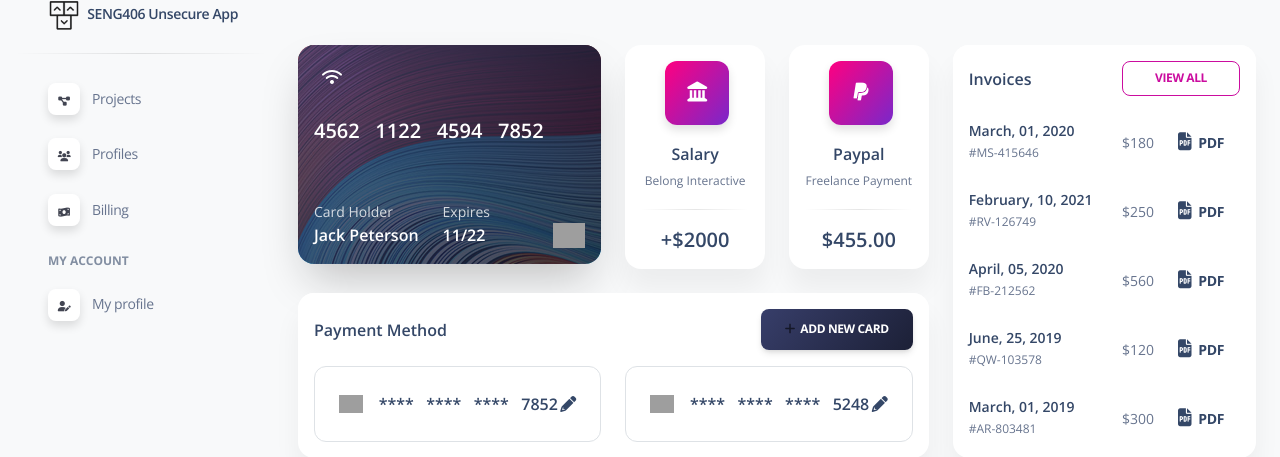
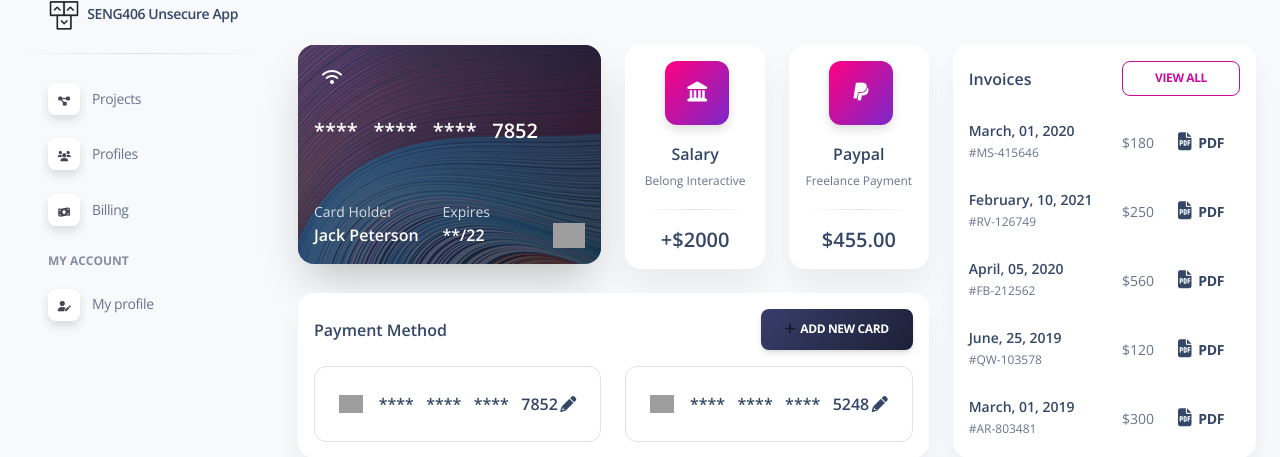
Before and after one commit to michaelwoodsy/Secure-Coding-Assignment, a Django app: template apps/templates/home/billing.html in a window 1280 px wide. Shown: the part 41-498 px from the top of the page. Run offline with Django 3.2, Linux system fonts and the light colour scheme; the template is opened without the code that fills it, so the values that code supplies are empty; some libraries are stand-ins or nearby versions; grey boxes are pictures that could not be loaded.

Commit message:
Fixed billing page bug.

```diff
--- a/apps/templates/home/billing.html
+++ b/apps/templates/home/billing.html
@@ -22,7 +22,7 @@
                 <span class="mask bg-gradient-dark"></span>
                 <div class="card-body position-relative z-index-1 p-3">
                   <i class="fas fa-wifi text-white p-2"></i>
-                  <h5 class="text-white mt-4 mb-5 pb-2">4562&nbsp;&nbsp;&nbsp;1122&nbsp;&nbsp;&nbsp;4594&nbsp;&nbsp;&nbsp;7852</h5>
+                  <h5 class="text-white mt-4 mb-5 pb-2">****&nbsp;&nbsp;&nbsp;****&nbsp;&nbsp;&nbsp;****&nbsp;&nbsp;&nbsp;7852</h5>
                   <div class="d-flex">
                     <div class="d-flex">
                       <div class="me-4">
@@ -31,7 +31,7 @@
                       </div>
                       <div>
                         <p class="text-white text-sm opacity-8 mb-0">Expires</p>
-                        <h6 class="text-white mb-0">11/22</h6>
+                        <h6 class="text-white mb-0">**/22</h6>
                       </div>
                     </div>
                     <div class="ms-auto w-20 d-flex align-items-end justify-content-end">
```
